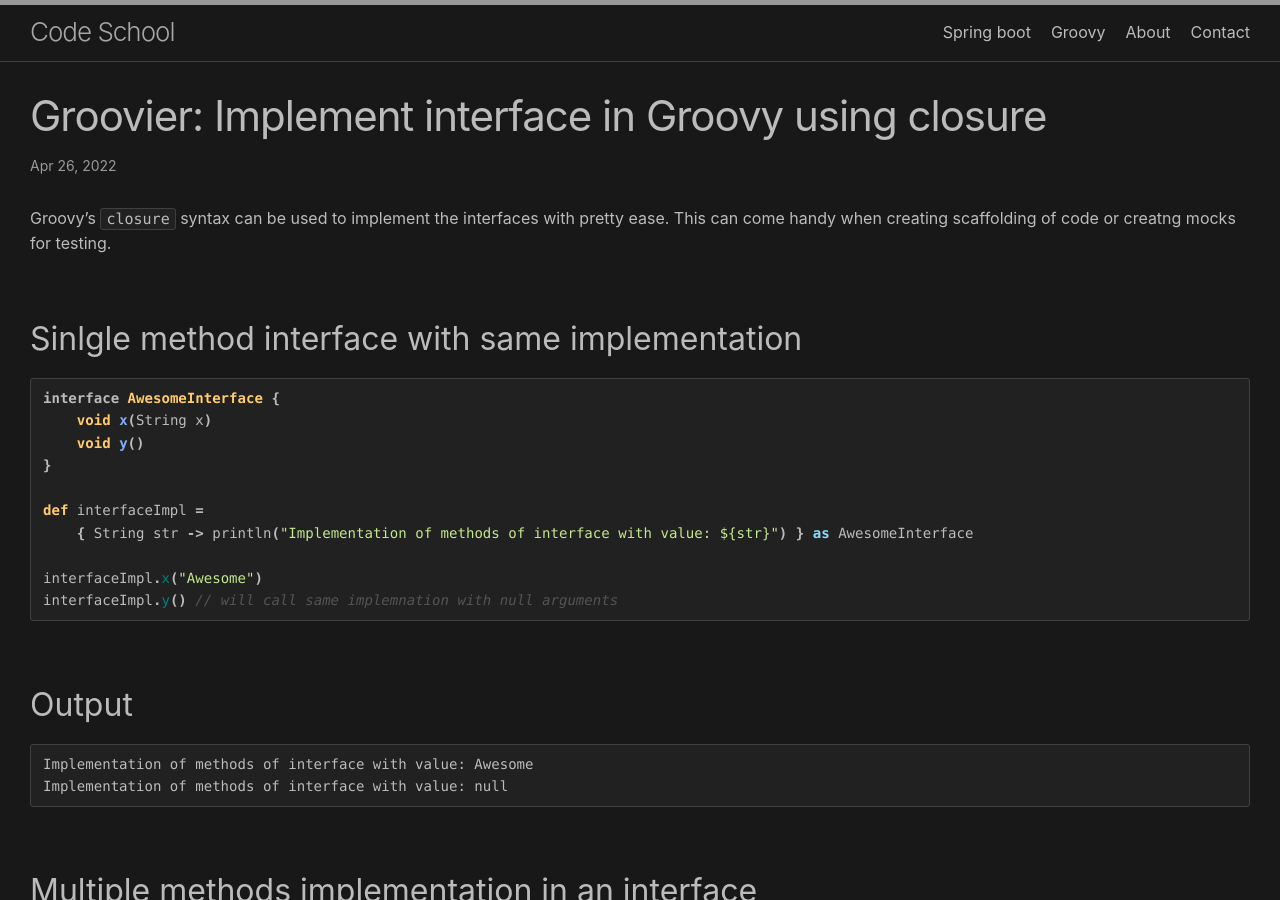
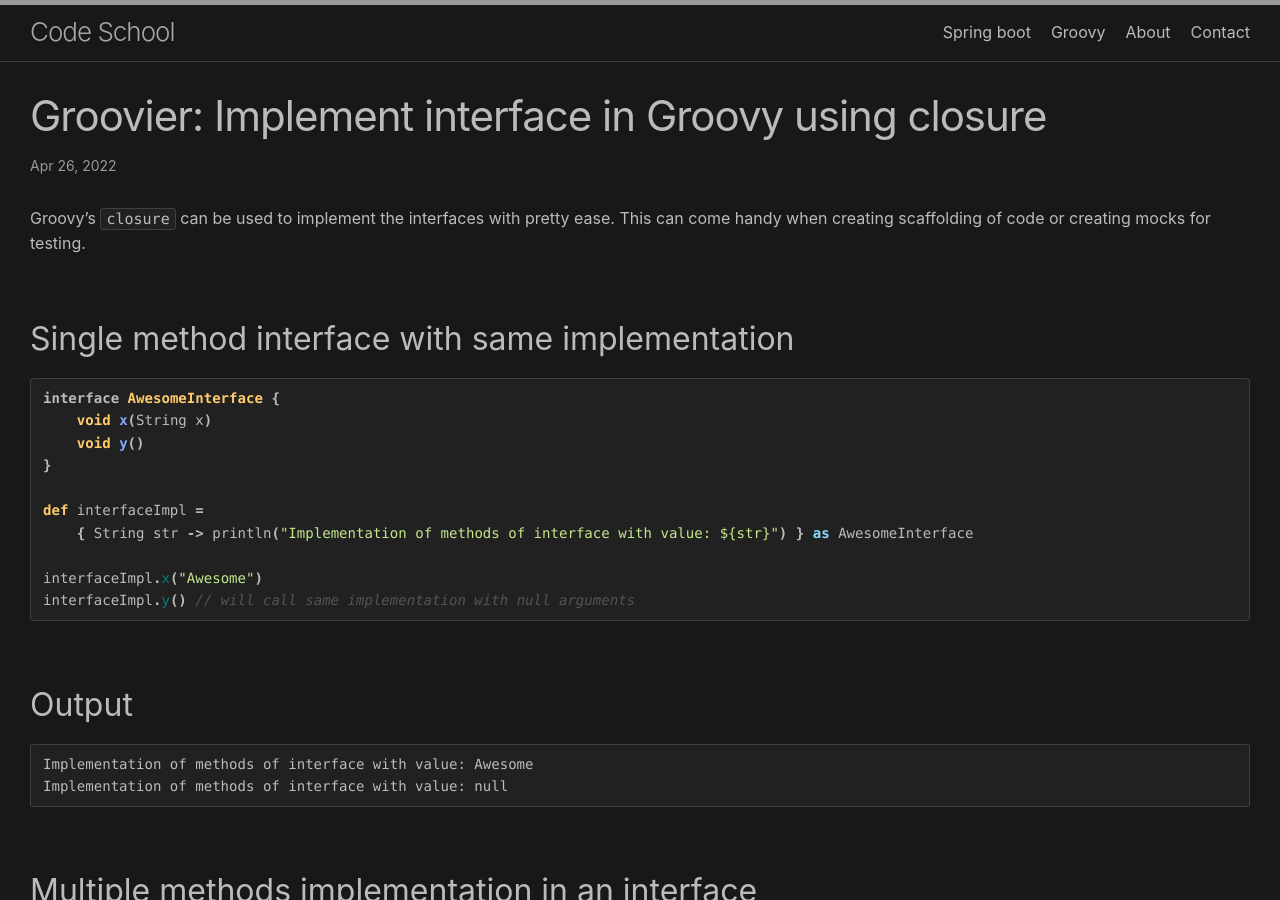
Before and after one commit to ashishna/ashishna.github.io, a Jekyll site: the page built from _posts/2022-04-26-interface-impl-in-groovy.md, in a window 1280 px wide and 900 px high. Built offline with Jekyll 4.4.1, drawn with Linux system fonts in a browser that asks for light colours.

Commit message:
More posts added

````diff
--- a/_posts/2022-04-26-interface-impl-in-groovy.md
+++ b/_posts/2022-04-26-interface-impl-in-groovy.md
@@ -6,10 +6,10 @@ categories: groovy
 tags: groovy code list filter howto java
 ---
 
-Groovy's `closure` syntax can be used to implement the interfaces with pretty ease. This can come handy when creating scaffolding of code or creatng mocks for testing.
+Groovy's `closure` can be used to implement the interfaces with pretty ease. This can come handy when creating scaffolding of code or creating mocks for testing.
 
 
-## Sinlgle method interface with same implementation
+## Single method interface with same implementation
 
 ```groovy
 interface AwesomeInterface {
@@ -21,7 +21,7 @@ def interfaceImpl =
     { String str -> println("Implementation of methods of interface with value: ${str}") } as AwesomeInterface
 
 interfaceImpl.x("Awesome")
-interfaceImpl.y() // will call same implemnation with null arguments
+interfaceImpl.y() // will call same implementation with null arguments
 ```
 
 ## Output
````
Also changed, not shown: _posts/2022-04-20-collections-unmodifiable.md (added, +16 -0 lines), _posts/2022-04-28-flatten-list.md (added, +16 -0 lines).
